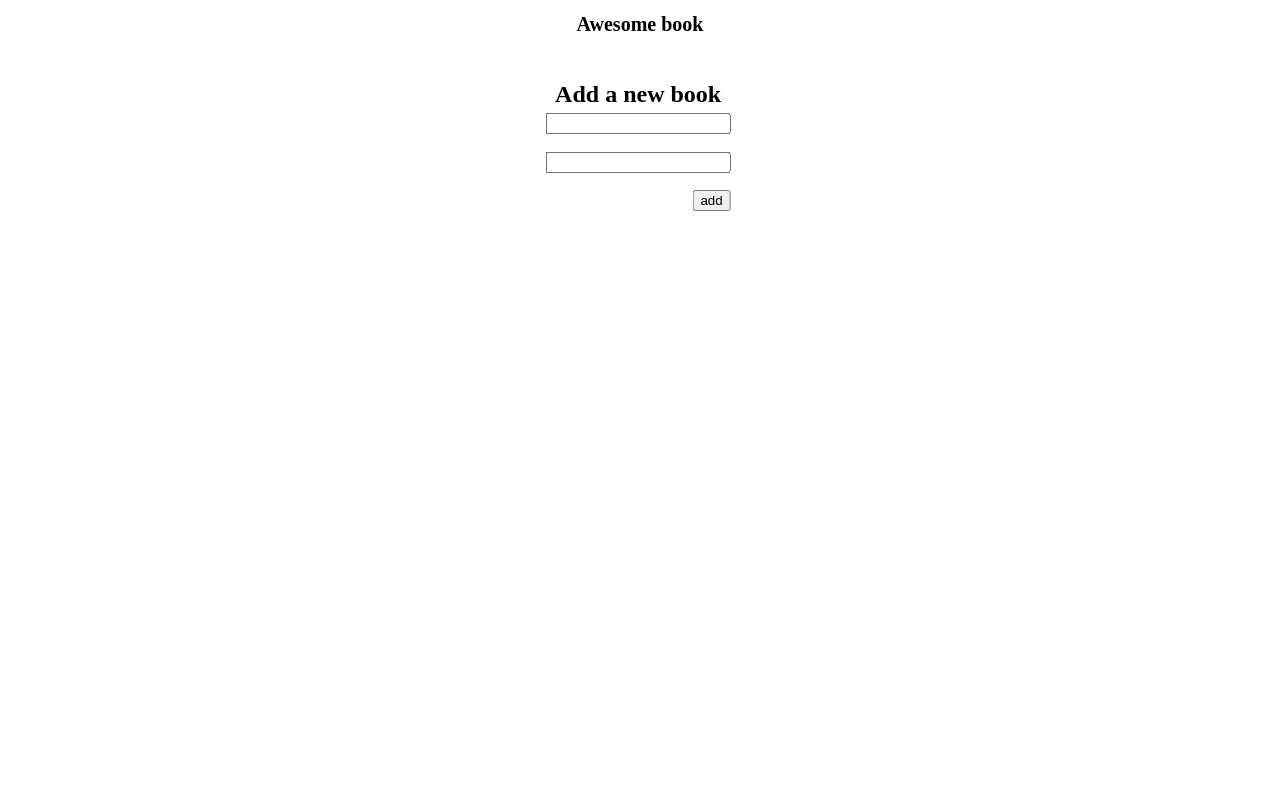
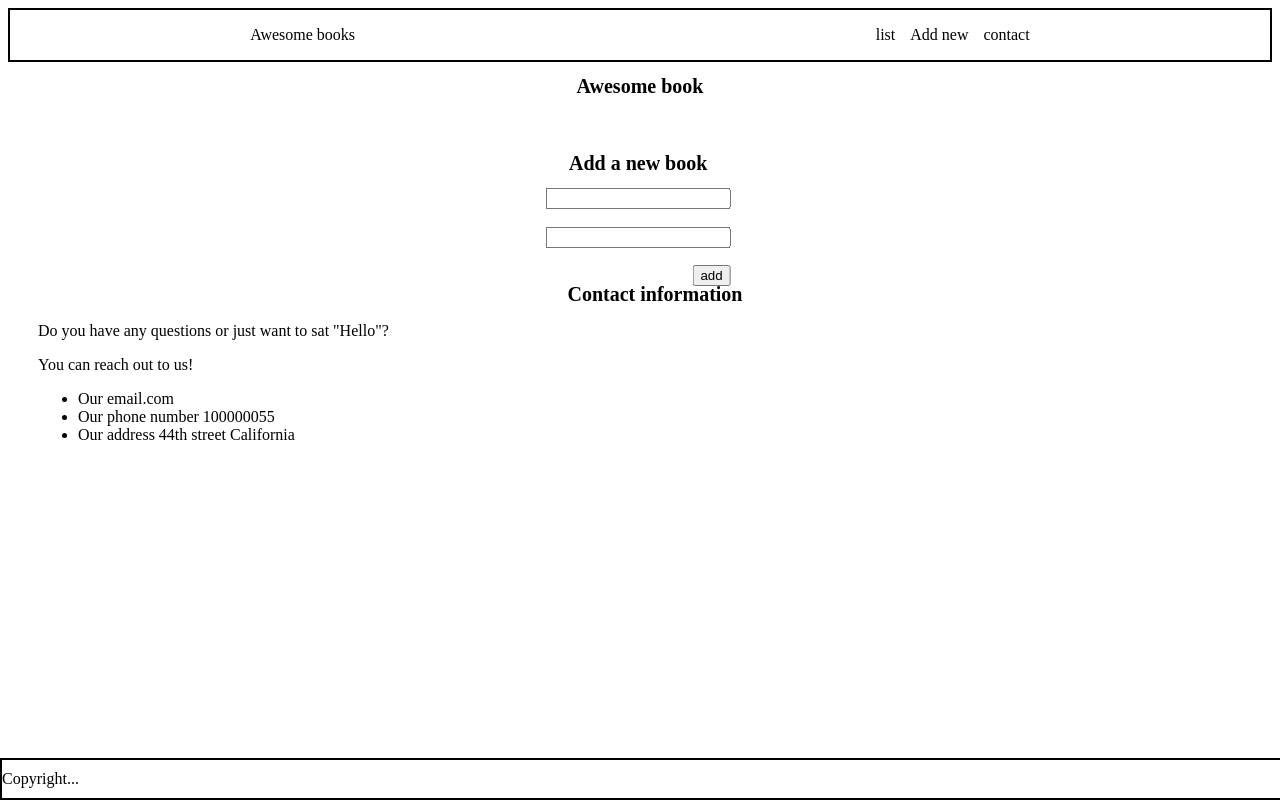
Before and after one commit to boo-shehab/Awesome-books, a website: page index.html in a window 1280 px wide. Drawn offline with Linux system fonts and the light colour scheme.

Commit message:
added html and css for navigation

```diff
--- a/css/style.css
+++ b/css/style.css
@@ -53,3 +53,28 @@ form button {
   bottom: -20px;
   right: 0;
 }
+nav {
+  display: flex;
+  flex-direction: row;
+  justify-content: space-around;
+  border: 2px solid;
+  align-items: center;
+}
+header ul {
+  display: flex;
+  flex-direction: row;
+  gap: 15px;
+  list-style-type: none;
+}
+section{
+  margin-left: 30px;
+
+}
+footer {
+  position: absolute;
+  bottom: 0;
+  left: 0;
+  padding: 10px 0 10px 0;
+  border: 2px solid;
+  width: 100%;
+}
--- a/index.html
+++ b/index.html
@@ -8,12 +8,22 @@
     <title>Document</title>
 </head>
 <body>
+    <header>
+        <nav>
+            <div>Awesome books</div>
+            <ul>
+                <li>list</li>
+                <li>Add new</li>
+                <li>contact</li>
+            </ul>
+        </nav>
+    </header>
     <h1>Awesome book</h1>
     <div id="books-container">
 
     </div>
     <form action="">
-        <h2>Add a new book</h2>
+        <h1>Add a new book</h1>
         <label for="title" hidden>Title</label>
         <input type="text" id="title">
         <br>
@@ -22,7 +32,19 @@
         <br>
         <button type="submit" id="submit">add</button>
     </form>
+    <section>
+        <h1>Contact information</h1>
+        <p>Do you have any questions or just want to sat "Hello"?</p>
+        <p>You can reach out to us!</p>
+        <ul>
+            <li>Our email.com</li>
+            <li>Our phone number 100000055</li>
+            <li>Our address 44th street California</li>
+        </ul>
+    </section>
+    <footer>Copyright...</footer>
+    <script src="js/main.js"></script>
 
-    <script src="js/main.js"></script>
 </body>
+
 </html>
```
